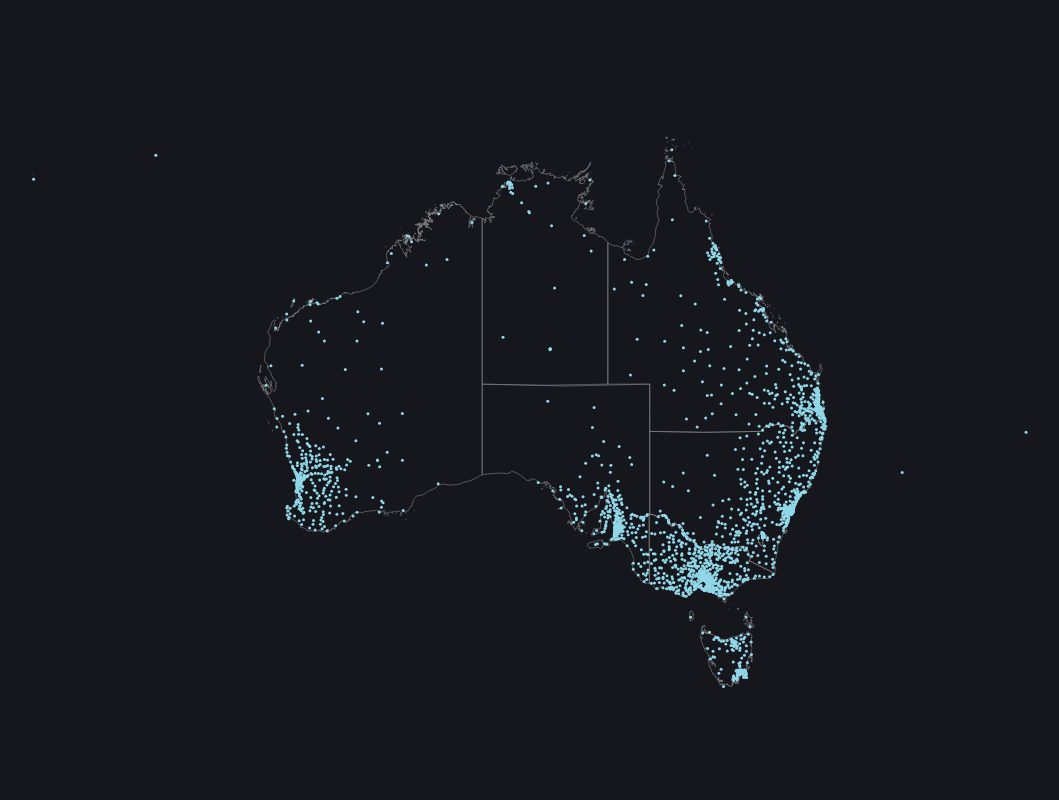
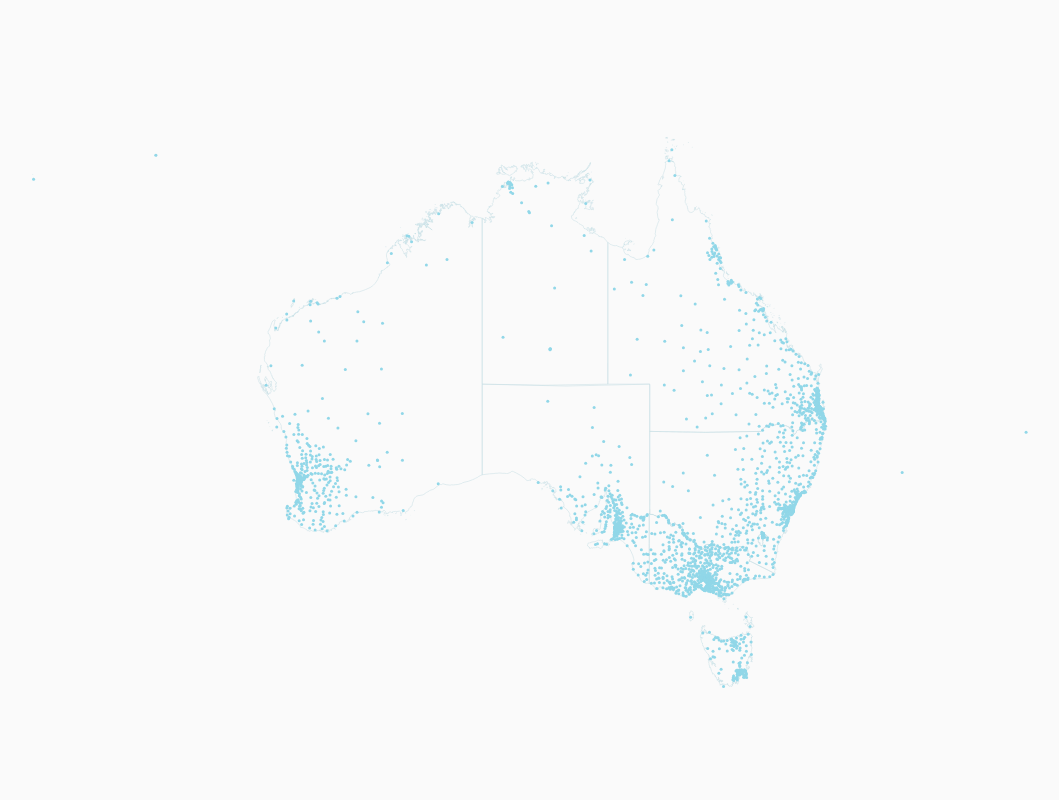
Before and after one commit to smallmultiples/australian-postdecode, a plain HTML site: page index.html in a window 1280 px wide. Shown: the top 800 px of the page, without its empty margins (59-1118 px from the left). Drawn offline with nearby package versions, Linux system fonts and the light colour scheme.

Commit message:
light theme

```diff
--- a/index.html
+++ b/index.html
@@ -8,10 +8,10 @@
 
         <style type="text/css">
             /* HTML styling */
-            html { background-color: #16161d; }
+            html { background-color: #FAFAFA; }
             body {
                 font-family: Helvetica, Arial, sans-serif; font-size: 16px;
-                color: #cbcbcb;
+                color: #333;
             }
             a { text-decoration: none; color: #91D7E8 }
             #map { width: 1200px; height: 800px; }
@@ -29,11 +29,10 @@
             }
 
             /* SVG styling */
-            svg { background-color: #16161d; }
             text { fill: #cbcbcb; font-size: 24px; }
             #localities { fill: #cbcbcb; font-size: 16px; }
-            #states { fill: none; stroke: #999; }
-            .dot { stroke: none }
+            #states { fill: none; stroke: rgb(196, 220, 226); }
+            .dot { stroke: none; }
             .selected { fill: #fff; }
             .unselected { fill: #91D7E8; }
 
```
